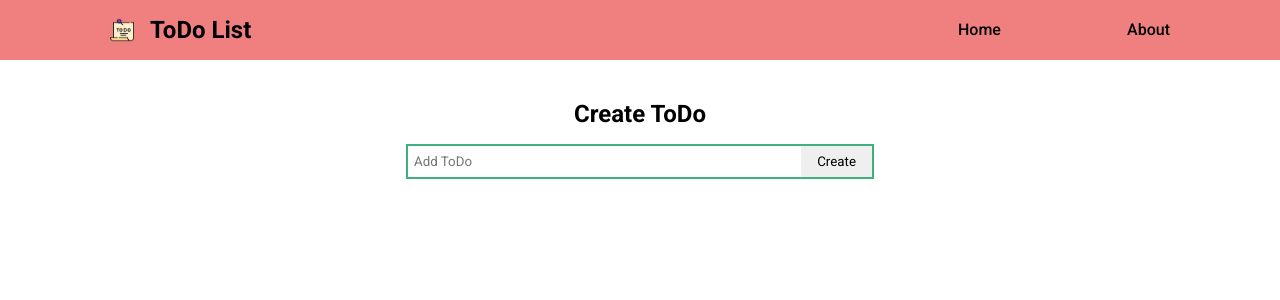
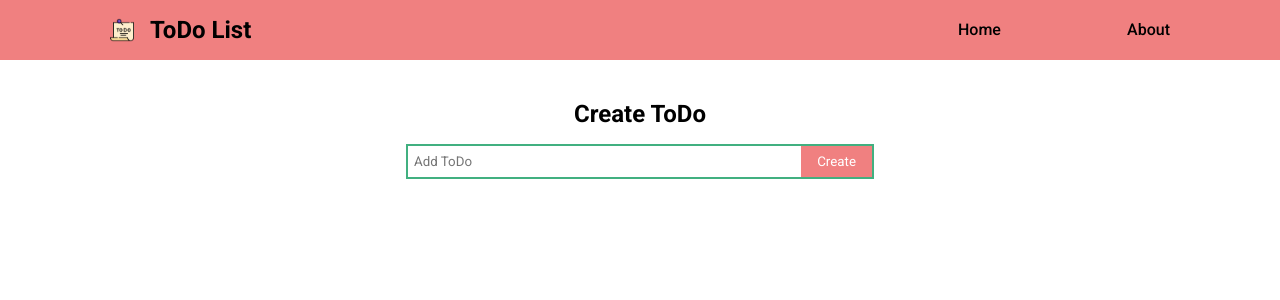
Before and after one commit to Olzhas92/vue-todo-list, a Vue app: page / in a window 1280 px wide. In both pictures the pointer is over the button "Create". Shown: the top 300 px of the page. Built offline with nearby package versions, Linux system fonts and the light colour scheme.

Commit message:
adding styles to the form's button

```diff
--- a/src/components/TodoInput.vue
+++ b/src/components/TodoInput.vue
@@ -31,6 +31,12 @@
   button {
     padding: 8px 16px;
     border: none;
+    cursor: pointer;
+
+    &:hover {
+      background-color: lightcoral;
+      color: #fff;
+    }
   }
 }
 </style>
```
